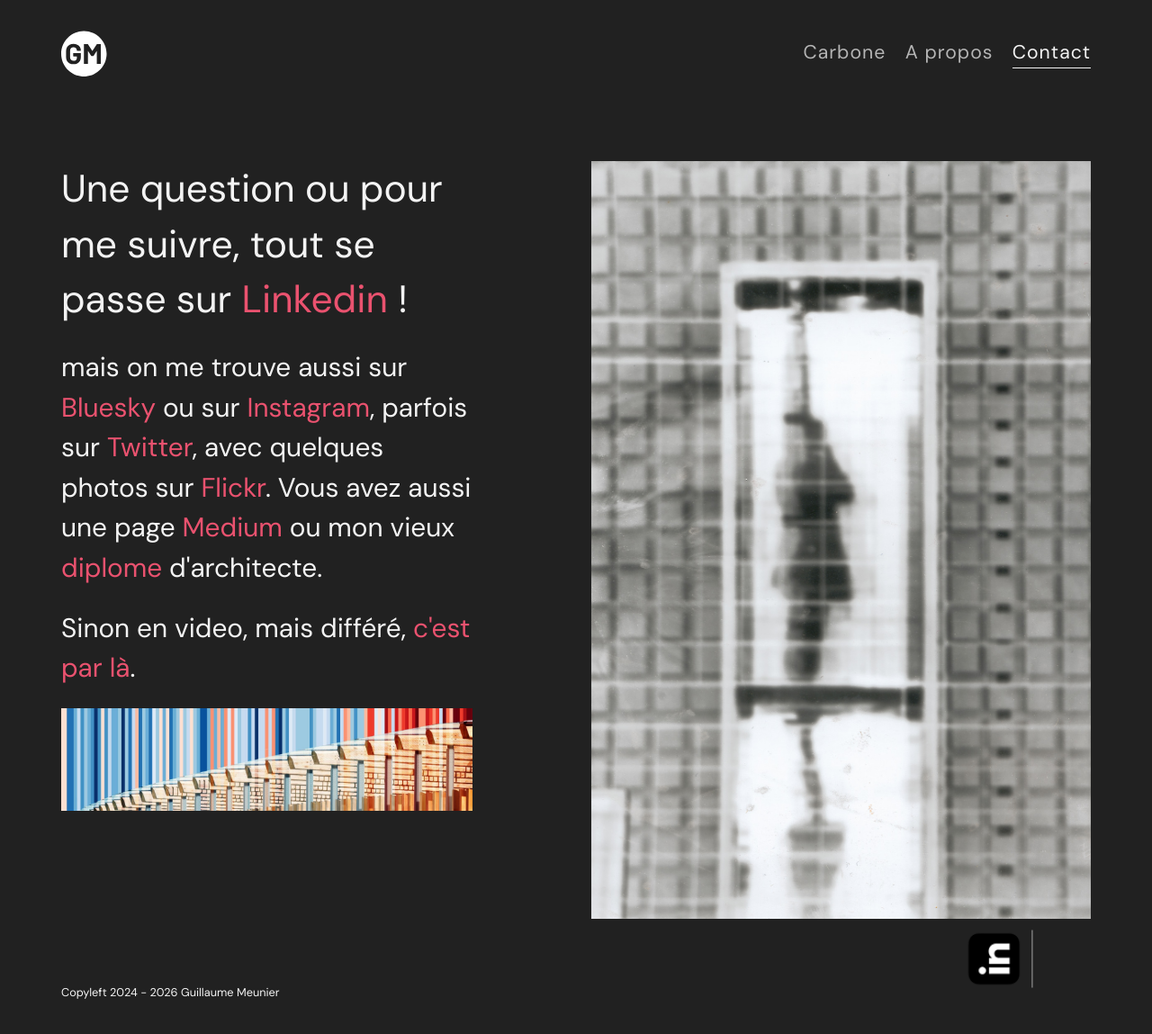
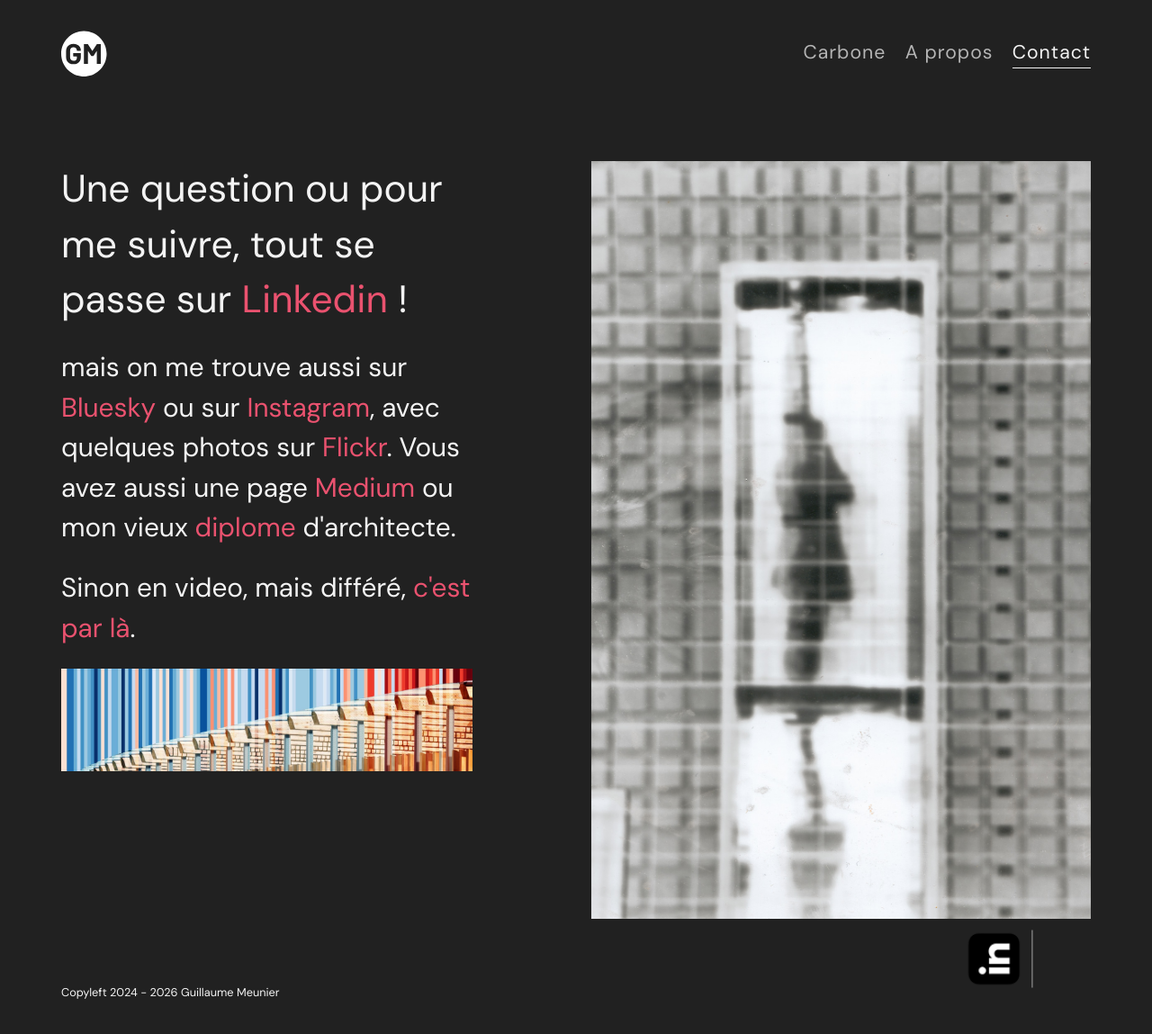
Before and after one commit to Alliages/guillaume_meunier, a Jekyll site: the page built from _pages/contact.html, in a window 1280 px wide. Shown: the whole page at 90% size. Built offline with Jekyll 4.4.1, drawn with Linux system fonts in a browser that asks for light colours; nearby versions of some CDN libraries.

Commit message:
petites mises à jour

```diff
--- a/_pages/about.html
+++ b/_pages/about.html
@@ -74,12 +74,13 @@ skills:
   - Conception d’enveloppe et stratégies énergie, climat et confort (lumière naturelle, ventilation naturelle, optimisation bioclimatique)
 
 tools:
+- [Ma page Medium pour les textes longs](https://guillaume-meunier.medium.com/)
 - Construction Bas Carbone in L'éléphant, juillet 2024
 - ESTP_conférence du MS RBC Faut il encore construire ? février 2024
 - SIMI 2023 - Productivité et performance des bâtiments, les défis des chantiers de réhabilitation
 - Podcast Prisme(s), novembre 2021
 - Vers une ville énergétiquement résiliente, L’exemple de la Dorsale Est de Paris, Programme de recherche Ignis Mutat Res, 2012-2018
-- Menard R. et al., [Paris change d’ère](//https://paris2050.elioth.com/) 2016
+- Menard R. et al., [Paris change d’ère](https://drive.google.com/open?id=0B6eiQ1YkktWOYXFJTmZLeHNZQnM&resourcekey=0-WNakbn0A29DQZvvzuC9n0A&usp=drive_fs) 2016
 - Colombert M. et al. "Integration of adaptation to climate change within the design process of urban planning projects - new tool(s) and new methodology(ies)", 2015
 
 
--- a/_pages/contact.html
+++ b/_pages/contact.html
@@ -30,7 +30,7 @@ priority: 0.9
       </p>
 	  <p class="paragraph-large">
         mais on me trouve aussi sur
-        <a href="//bsky.app/profile/guillaume-meunier.bsky.social">Bluesky</a> ou sur <a href="//www.instagram.com/alliages/">Instagram</a>, parfois sur <a href="//twitter.com/alliages">Twitter</a>, avec quelques photos sur <a href="//www.flickr.com/photos/alliages/albums/">Flickr</a>. Vous avez aussi une page <a href="https://guillaume-meunier.medium.com/">Medium</a> ou mon vieux <a href="https://fr.scribd.com/document/73666979/La-Conception-Generee-par-Ordinateur-C-G-O">diplome</a> d'architecte.
+        <a href="//bsky.app/profile/guillaume-meunier.bsky.social">Bluesky</a> ou sur <a href="//www.instagram.com/alliages/">Instagram</a>, avec quelques photos sur <a href="//www.flickr.com/photos/alliages/albums/">Flickr</a>. Vous avez aussi une page <a href="https://guillaume-meunier.medium.com/">Medium</a> ou mon vieux <a href="https://fr.scribd.com/document/73666979/La-Conception-Generee-par-Ordinateur-C-G-O">diplome</a> d'architecte.
 	  </p>
 	  <p class="paragraph-large">
 		Sinon en video, mais différé, <a href="https://raindrop.io/guillaume_meunier/conferences-et-publications-39662315/search/sort=-sort&perpage=30&page=0&search=%23video">c'est par là</a>.
```
